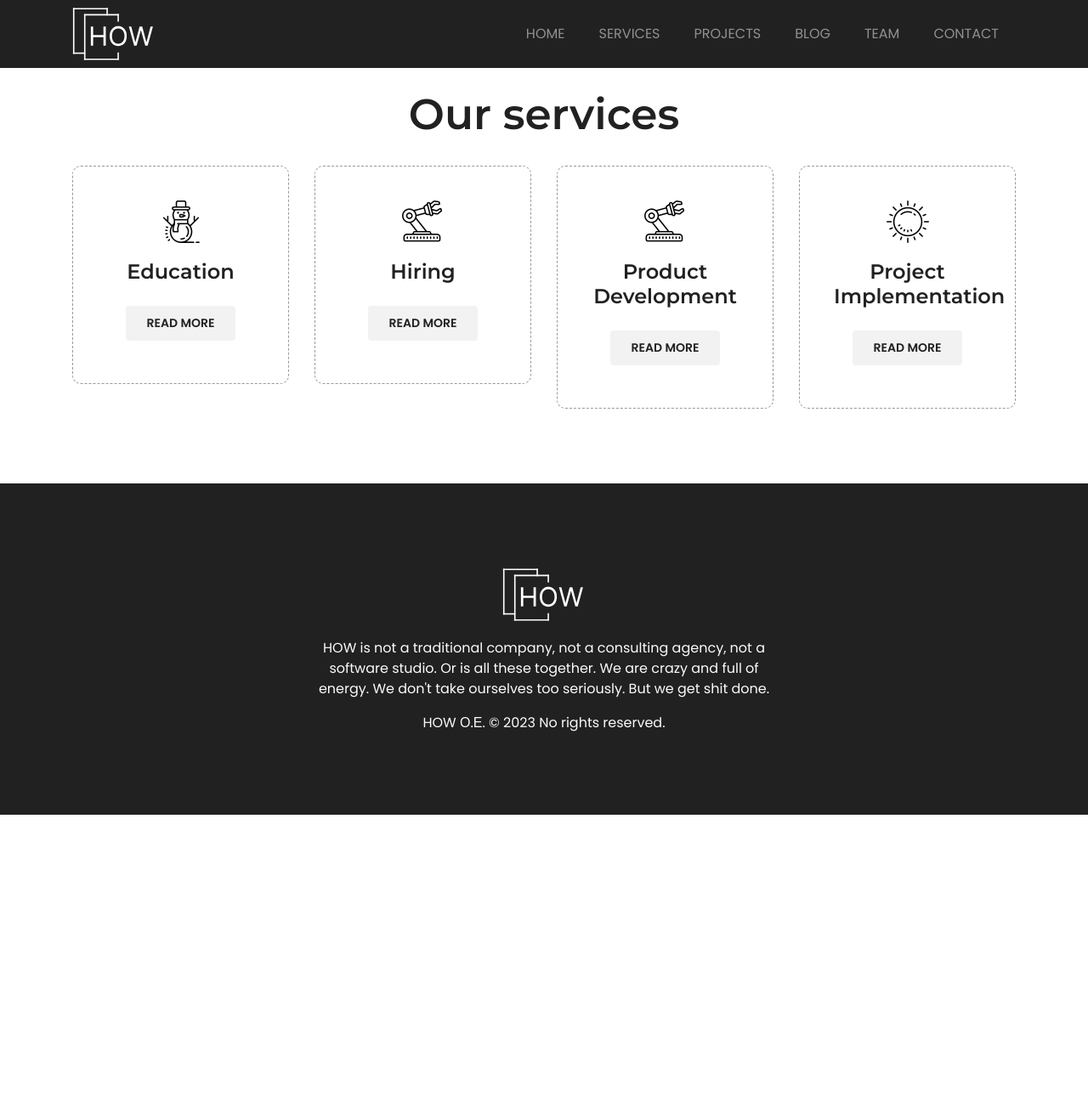
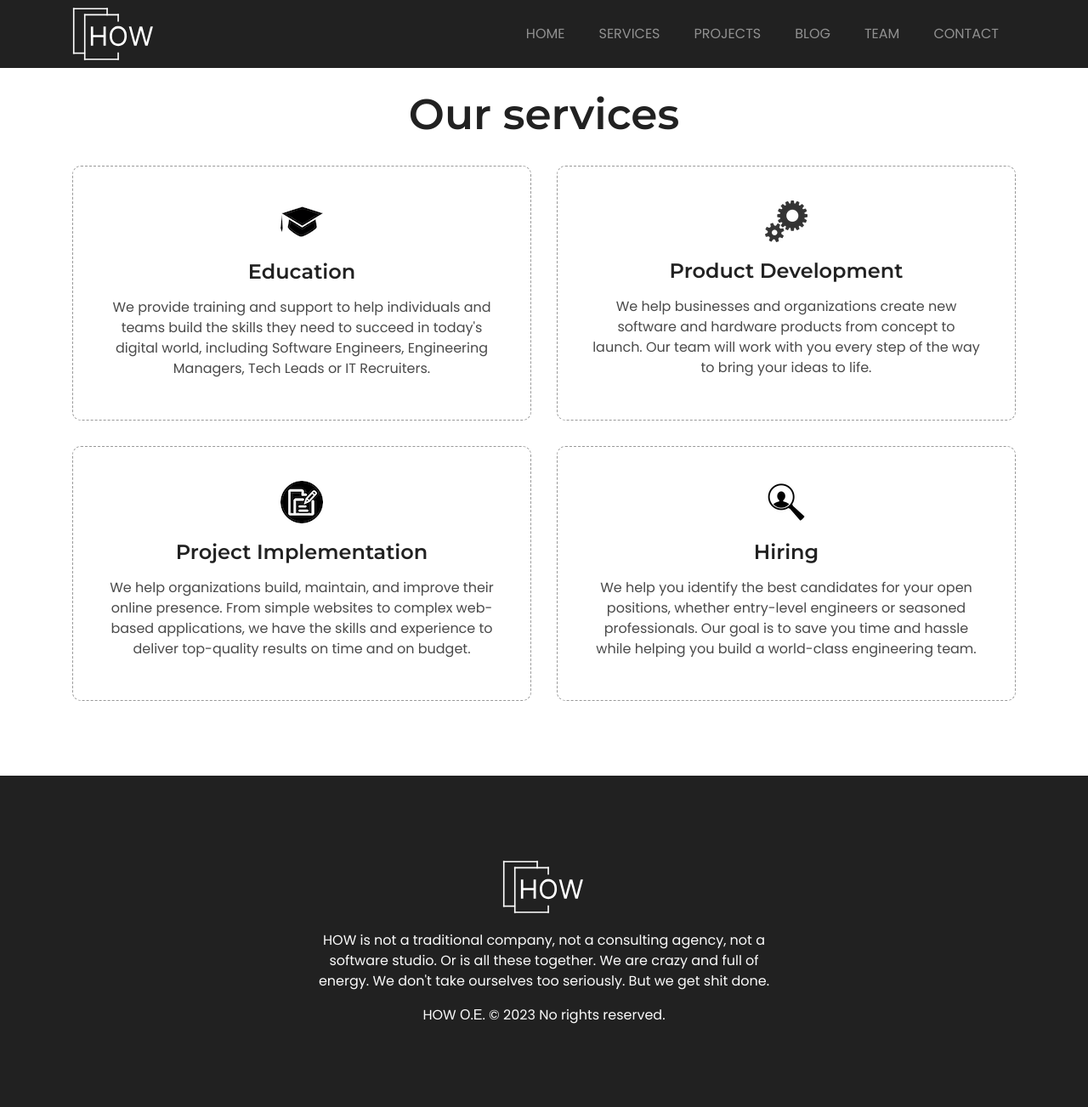
Before and after one commit to wedohow/wedohow.com, a Jekyll site: the page built from services.html, in a window 1280 px wide. Shown: the whole page at 85% size. Built offline with Jekyll 4.4.1, drawn with Linux system fonts in a browser that asks for light colours; comment, search, counter and statistics services are not loaded; before the commit the page ends 959 px from its top, so only the background shows below that.

Commit message:
Update services page and styles

```diff
--- a/_includes/services.html
+++ b/_includes/services.html
@@ -8,18 +8,46 @@
   </div>
   <div class="container text-center">
     <div class="row">
-      {% for service in site.services %}
-      <div class="col-lg-3 col-md-6 custom-mb-4">
+      <div class="col-lg-6 col-md-6 custom-mb-4">
         <div class="item" data-wow-delay="0.2s">
-          {% if service.icon %}
-           <img src="{{service.icon}}" class="img-fluid" alt="feature"/>
-          {% endif %}
-          <h4>{{service.title}}</h4>
-
-          <a href="{{service.url}}" class="btn dark">Read More</a>
+          <img src="/assets/images/education.png" class="img-fluid" alt="feature"/>
+          <h4>Education</h4>
+          We provide training and support to help individuals and teams build the skills
+          they need to succeed in today's digital world, including Software Engineers, Engineering Managers,
+          Tech Leads or IT Recruiters.
         </div>
       </div>
-      {% endfor %}
+
+      <div class="col-lg-6 col-md-6 custom-mb-4">
+        <div class="item" data-wow-delay="0.2s">
+          <img src="/assets/images/development.png" class="img-fluid" alt="feature"/>
+          <h4>Product Development</h4>
+          We help businesses and organizations create new software and hardware products from
+          concept to launch. Our team will work with
+          you every step of the way to bring your ideas to life.
+        </div>
+      </div>
+    </div>
+    <div class="row">
+      <div class="col-lg-6 col-md-6 custom-mb-4">
+        <div class="item" data-wow-delay="0.2s">
+          <img src="/assets/images/project.png" class="img-fluid" alt="feature"/>
+          <h4>Project Implementation</h4>
+          We help organizations build, maintain, and improve their online presence.
+          From simple websites to complex web-based applications, we have the skills
+          and experience to deliver top-quality results on time and on budget.
+        </div>
+      </div>
+
+      <div class="col-lg-6 col-md-6 custom-mb-4">
+        <div class="item" data-wow-delay="0.2s">
+          <img src="/assets/images/hiring.png" class="img-fluid" alt="feature"/>
+          <h4>Hiring</h4>
+          We help you identify the best candidates for your open positions, whether
+          entry-level engineers or seasoned professionals. Our goal is to save you time and hassle while helping you
+          build a world-class engineering team.
+        </div>
+      </div>
     </div>
   </div>
 </section>
--- a/assets/css/theme.css
+++ b/assets/css/theme.css
@@ -313,6 +313,7 @@ body{
 	padding:40px;
 	border: 1px dashed #999;
 	border-radius: 10px;
+	min-height: 300px;
 }
 .service .item h4{
 	margin: 20px 0px 15px;
```
Also changed, not shown: _services/education.md (deleted, +0 -8 lines), _services/hiring.md (deleted, +0 -8 lines), _services/product_development.md (deleted, +0 -8 lines), _services/project_implementation.md (deleted, +0 -8 lines), assets/images/4.png (deleted), assets/images/development.png (added), assets/images/education.png (added), assets/images/hiring.png (added), assets/images/project.png (added).
